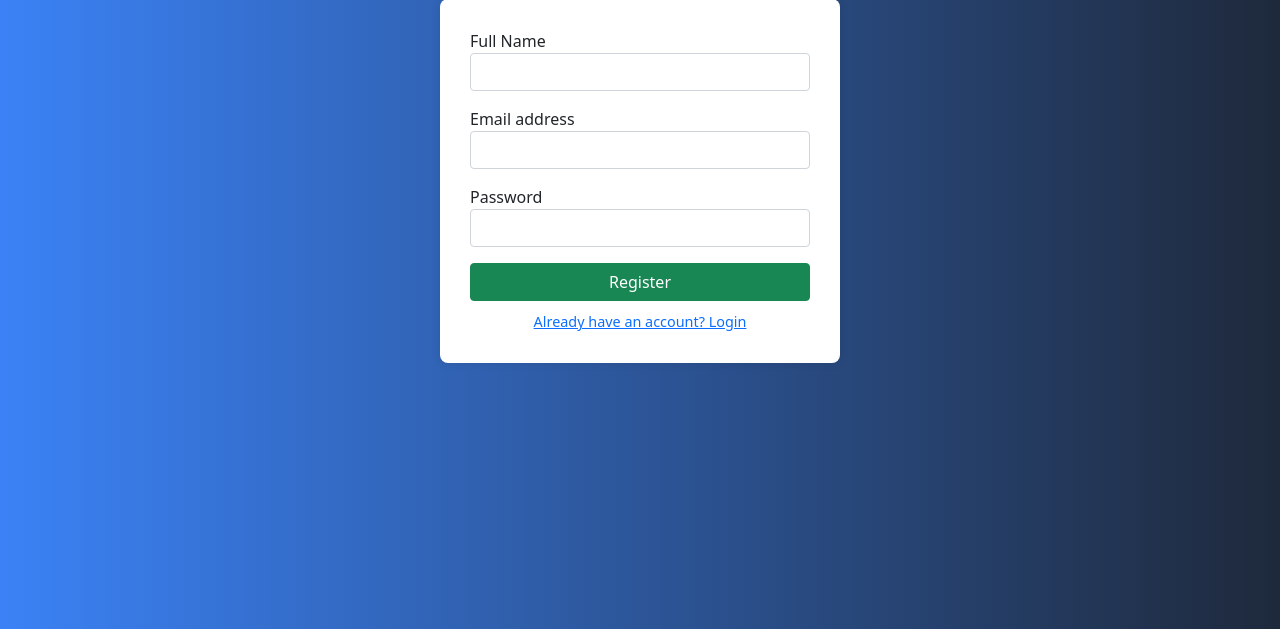
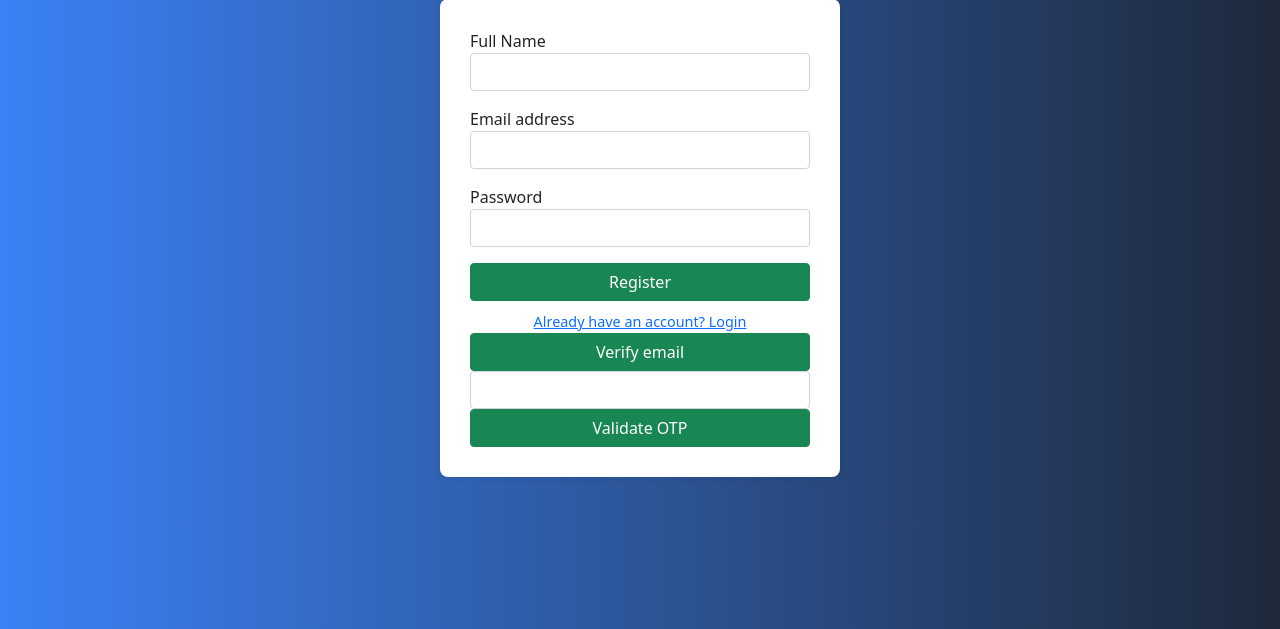
Before and after one commit to Viswa123-jpg/paper-publishing-webapp, a Flask app: page /login in a window 1280 px wide, after a click on "Don't have an account? Register". Shown: the part 171-800 px from the top of the page. Run offline with Flask 3, Linux system fonts and the light colour scheme; parts of the project's set-up code (start-up, migrations or seed data) failed here and were passed over; some libraries are stand-ins or nearby versions.

Commit message:
email verification and otp validation

```diff
--- a/auth.py
+++ b/auth.py
@@ -50,6 +50,7 @@ def logout():
     session.pop('logged_in')
     session.pop('username')
     session.pop('role')
+    session.pop('email_id')
     logout_user()
     return redirect(url_for('main.home'))
 
--- a/mail_service.py
+++ b/mail_service.py
@@ -1,8 +1,8 @@
-import smtplib
-from email.mime.text import MIMEText
-from email.mime.multipart import MIMEMultipart
+import random, string
 
+email_otp = {'key1': 'value1'}
 class mail_service:
+
     def __init__(self, smtp_server, smtp_port, username, password):
         self.smtp_server = smtp_server
         self.smtp_port = smtp_port
@@ -22,3 +22,25 @@ class mail_service:
             server.starttls()
             server.login(self.username, self.password)
             server.sendmail(self.username, [recipient], msg.as_string())
+
+    def send_otp(self, recipient):
+        random_string = generate_random_alphanumeric().upper()
+        body = 'OTP for email verification is ' + random_string
+        print(random_string)
+        email_otp[recipient] = random_string
+        self.send_email(recipient, 'Email Verification', body)
+
+
+
+def generate_random_alphanumeric(length=6):
+    characters = string.ascii_letters + string.digits
+    return ''.join(random.choice(characters) for _ in range(length))
+
+def verify_email(recipient, otp):
+    print(recipient)
+    print(otp)
+    if recipient in email_otp:
+        generated_otp = email_otp[recipient]
+        if generated_otp == otp:
+            return True
+    return False
--- a/templates/login.html
+++ b/templates/login.html
@@ -40,6 +40,9 @@
         display: none;
       }
     </style>
+
+    <!-- import jQuery lib-->
+    <script src="https://code.jquery.com/jquery-3.6.0.min.js"></script>
 </head>
 <body>
 <header>
@@ -79,11 +82,15 @@
             <form method="POST" action="/signup">
                 <div class="mb-3">
                     <label>Full Name</label>
-                    <input type="text" name="fullname" class="form-control" required>
+                    <input type="text" name="fullname" class="form-control">
                 </div>
                 <div class="mb-3">
                     <label>Email address</label>
-                    <input type="email" name="email_id" class="form-control" required>
+                    <input type="email" id="email_id" name="email_id" class="form-control" required>
+                    <input type="hidden" id="email_verify" name="email_id_verified" class="form-control" required value="false">
+                    <span>
+
+                    </span>
                 </div>
                 <div class="mb-3">
                     <label>Password</label>
@@ -92,6 +99,9 @@
                 <button class="btn btn-success w-100">Register</button>
                 <a href="#" class="form-link" onclick="showForm('login-form')">Already have an account? Login</a>
             </form>
+            <button class="btn btn-success w-100" id="validate_email">Verify email</button>
+            <input type="text" id="otp" name="otp" class="form-control" required>
+            <button class="btn btn-success w-100" id="validate_otp">Validate OTP</button>
         </div>
 
         <div id="forgot-form" class="hidden">
@@ -114,6 +124,51 @@
 
           document.getElementById(formId).classList.remove('hidden');
         }
+
+        $(document).ready(function() {
+            $("#validate_email").click(function() {
+                const emailId = document.getElementById('email_id').value;
+                $.ajax({
+                    type: "POST",
+                    url: "/send-otp", // Flask route
+                    data: JSON.stringify({ 'email_id': emailId }),
+                    contentType: "application/json; charset=utf-8",
+                    dataType: "json",
+                    success: function(response) {
+                        console.log(response); // Handle the response from Flask
+                    },
+                    error: function(error) {
+                        console.error("Error:", error);
+                    }
+                });
+            });
+
+            $("#validate_otp").click(function() {
+                const emailId = document.getElementById('email_id').value;
+                const otp = document.getElementById('otp').value;
+                $.ajax({
+                    type: "POST",
+                    url: "/verify-email", // Flask route
+                    data: JSON.stringify({ 'email_id': emailId, 'otp': otp }),
+                    contentType: "application/json; charset=utf-8",
+                    dataType: "json",
+                    success: function(response) {
+                        alert('otp verified');
+                        console.log(response); // Handle the response from Flask
+                    },
+                    error: function(error) {
+                        if (error.status == 200) {
+                            alert('otp verified');
+                        }
+                        else {
+                            alert('otp verified failed');
+                            console.error("Error:", error);
+                        }
+
+                    }
+                });
+            });
+        });
     </script>
 
     <script src="https://cdn.jsdelivr.net/npm/bootstrap@5.3.3/dist/js/bootstrap.bundle.min.js"></script>
```
Also changed, not shown: routes.py (+18 -0 lines).
